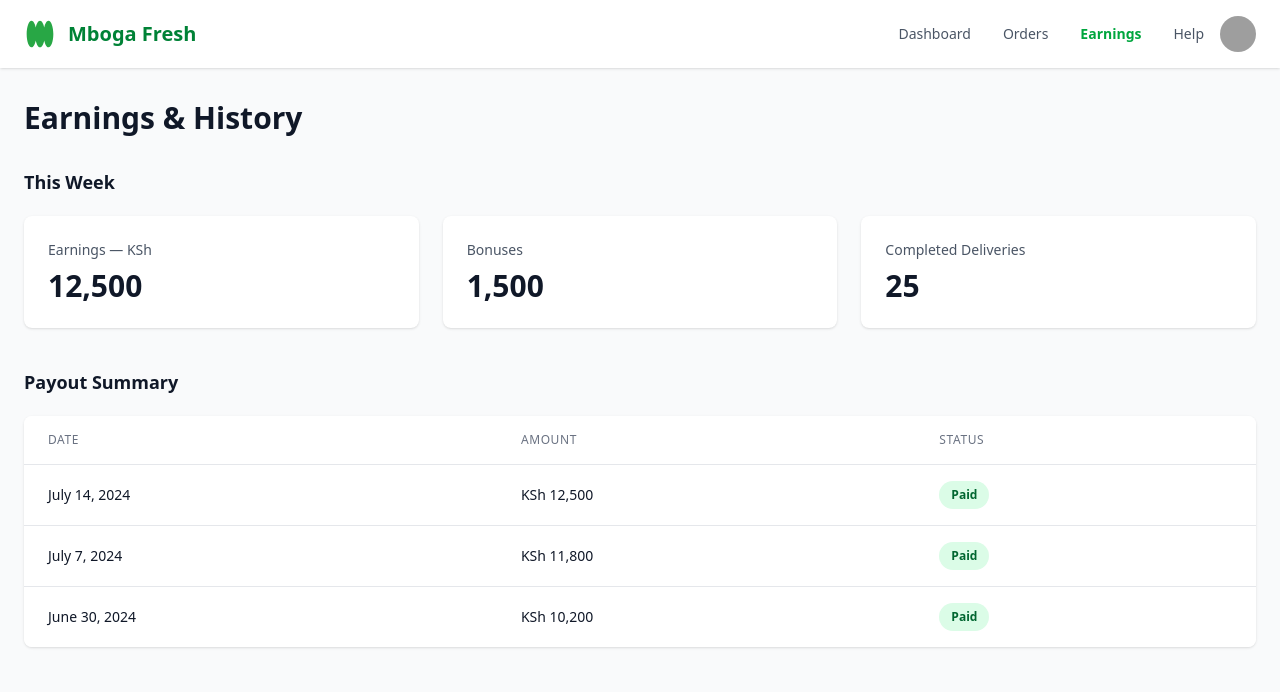
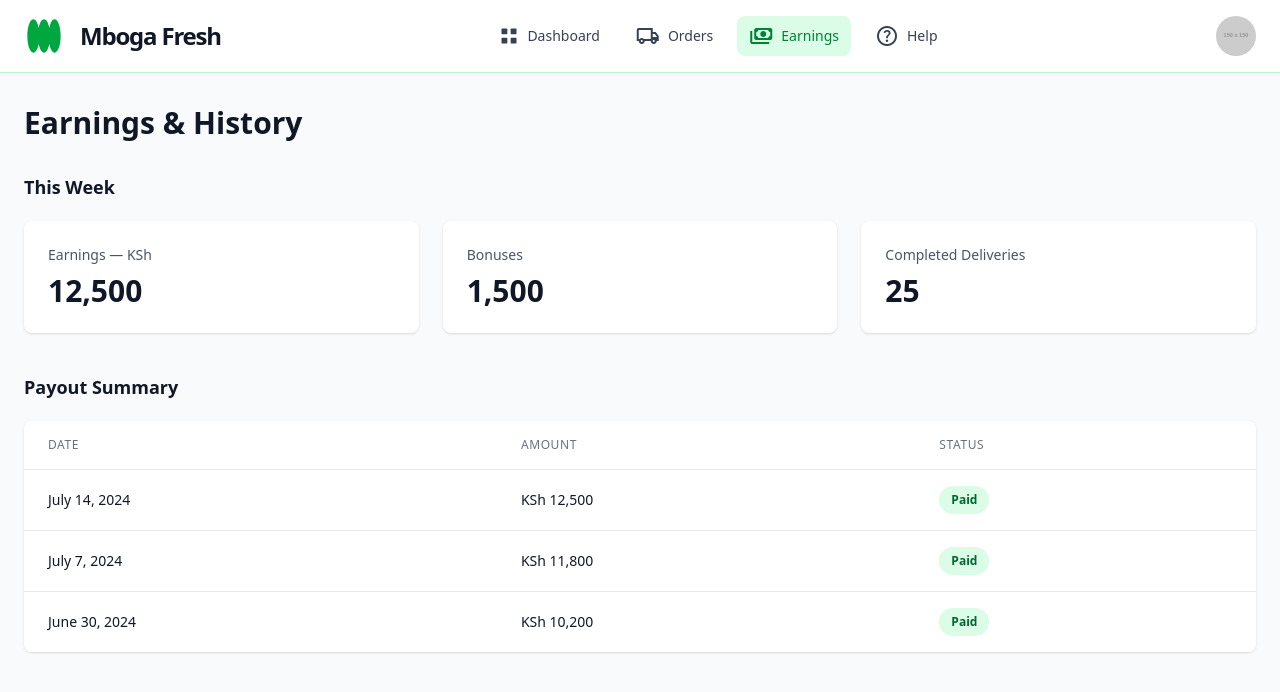
Before and after one commit to dev-oriel/Mboga-Fresh, a React (Vite) app in the folder frontend/: page /riderearnings in a window 1280 px wide. Shown: the top 692 px of the page. Built offline with nearby package versions, Linux system fonts and the light colour scheme; no server answers; grey boxes are pictures that could not be loaded.

Commit message:
refactor: Replaced custom header with RiderHeader component, added navigation and consistent styling

```diff
--- a/frontend/src/rider/RiderEarningsAndHistory.jsx
+++ b/frontend/src/rider/RiderEarningsAndHistory.jsx
@@ -1,6 +1,10 @@
 import React from 'react';
+import { useNavigate } from 'react-router-dom';
+import RiderHeader from '../components/riderComponents/RiderHeader'; // Import RiderHeader
 
 function RiderEarningsAndHistory() {
+  const navigate = useNavigate();
+
   const earningsData = {
     thisWeek: {
       earnings: 12500,
@@ -15,55 +19,31 @@ function RiderEarningsAndHistory() {
   };
 
   return (
-    <div className="min-h-screen bg-gray-50 text-gray-800">
-      <header className="bg-white shadow-sm">
-        {/* wrapper that ensures logo, nav and profile align correctly */}
-        <div className="max-w-7xl mx-auto px-6 py-4 flex items-center justify-between">
-          <div className="flex items-center gap-3">
-            {/* Image from public folder */}
-            <img src="/favicon.svg" alt="Mboga Fresh Logo" className="h-8 w-8 object-contain" />
-            <h1 className="text-xl font-bold text-green-700">Mboga Fresh</h1>
-          </div>
-
-          <nav className="flex-1 flex justify-center md:justify-end space-x-8 text-sm text-gray-600">
-            <a className="hover:underline" href="#">Dashboard</a>
-            <a className="hover:underline" href="#">Orders</a>
-            <a className="text-green-600 font-semibold" href="#">Earnings</a>
-            <a className="hover:underline" href="#">Help</a>
-          </nav>
-
-          <div className="ml-4 flex items-center">
-  <img
-    src="https://lh3.googleusercontent.com/aida-public/AB6AXuCGsWq5QqWwF5f66c9kSicNkfyDw_dLYwhgqbTufkto3Cv95U7ah6Lpf7dxekVzJy7qtEuTMbSEMtzCsRdn_drhMsyEEFdvv-ktwLdeIdvdhXBKQf_f92jO-owfsZtFSRN1AnfO8VdV-vB-pUk5fJVCTKuLcXTQdcoADz4hP9cno0sovnYaZCswMomwMtLaD0H1t7htob_NXd0ApLJO7HIW7NyuZEkGHFj13FeiqxpfhWJLfwkkDOoJ9NitW6lF8OQQTWL6syZp4ng"
-    alt="User Profile"
-    className="h-9 w-9 rounded-full object-cover"
-  />
-</div>
-
-        </div>
-      </header>
+    <div className="min-h-screen bg-gray-50 dark:bg-gray-900 text-gray-800 dark:text-gray-200">
+      {/* Use the RiderHeader component instead of custom header */}
+      <RiderHeader />
 
       <main className="max-w-7xl mx-auto px-6 py-8">
-        <h2 className="text-3xl font-bold text-gray-900 mb-8">Earnings & History</h2>
+        <h2 className="text-3xl font-bold text-gray-900 dark:text-white mb-8">Earnings & History</h2>
 
         <section className="mb-10">
-          <h3 className="text-lg font-semibold text-gray-900 mb-5">This Week</h3>
+          <h3 className="text-lg font-semibold text-gray-900 dark:text-white mb-5">This Week</h3>
           <div className="grid grid-cols-1 md:grid-cols-3 gap-6">
-            <div className="bg-white rounded-lg p-6 shadow-sm">
-              <div className="text-sm text-gray-600 mb-2">Earnings — KSh</div>
-              <div className="text-3xl font-bold text-gray-900">
+            <div className="bg-white dark:bg-gray-800 rounded-lg p-6 shadow-sm">
+              <div className="text-sm text-gray-600 dark:text-gray-400 mb-2">Earnings — KSh</div>
+              <div className="text-3xl font-bold text-gray-900 dark:text-white">
                 {earningsData.thisWeek.earnings.toLocaleString()}
               </div>
             </div>
-            <div className="bg-white rounded-lg p-6 shadow-sm">
-              <div className="text-sm text-gray-600 mb-2">Bonuses</div>
-              <div className="text-3xl font-bold text-gray-900">
+            <div className="bg-white dark:bg-gray-800 rounded-lg p-6 shadow-sm">
+              <div className="text-sm text-gray-600 dark:text-gray-400 mb-2">Bonuses</div>
+              <div className="text-3xl font-bold text-gray-900 dark:text-white">
                 {earningsData.thisWeek.bonuses.toLocaleString()}
               </div>
             </div>
-            <div className="bg-white rounded-lg p-6 shadow-sm">
-              <div className="text-sm text-gray-600 mb-2">Completed Deliveries</div>
-              <div className="text-3xl font-bold text-gray-900">
+            <div className="bg-white dark:bg-gray-800 rounded-lg p-6 shadow-sm">
+              <div className="text-sm text-gray-600 dark:text-gray-400 mb-2">Completed Deliveries</div>
+              <div className="text-3xl font-bold text-gray-900 dark:text-white">
                 {earningsData.thisWeek.completedDeliveries}
               </div>
             </div>
@@ -71,23 +51,23 @@ function RiderEarningsAndHistory() {
         </section>
 
         <section>
-          <h3 className="text-lg font-semibold text-gray-900 mb-5">Payout Summary</h3>
-          <div className="bg-white rounded-lg shadow-sm overflow-hidden">
-            <table className="min-w-full divide-y divide-gray-200">
-              <thead className="bg-white">
+          <h3 className="text-lg font-semibold text-gray-900 dark:text-white mb-5">Payout Summary</h3>
+          <div className="bg-white dark:bg-gray-800 rounded-lg shadow-sm overflow-hidden">
+            <table className="min-w-full divide-y divide-gray-200 dark:divide-gray-700">
+              <thead className="bg-white dark:bg-gray-800">
                 <tr>
-                  <th className="px-6 py-4 text-left text-xs font-medium text-gray-500 uppercase tracking-wider">DATE</th>
-                  <th className="px-6 py-4 text-left text-xs font-medium text-gray-500 uppercase tracking-wider">AMOUNT</th>
-                  <th className="px-6 py-4 text-left text-xs font-medium text-gray-500 uppercase tracking-wider">STATUS</th>
+                  <th className="px-6 py-4 text-left text-xs font-medium text-gray-500 dark:text-gray-400 uppercase tracking-wider">DATE</th>
+                  <th className="px-6 py-4 text-left text-xs font-medium text-gray-500 dark:text-gray-400 uppercase tracking-wider">AMOUNT</th>
+                  <th className="px-6 py-4 text-left text-xs font-medium text-gray-500 dark:text-gray-400 uppercase tracking-wider">STATUS</th>
                 </tr>
               </thead>
-              <tbody className="bg-white divide-y divide-gray-200">
+              <tbody className="bg-white dark:bg-gray-800 divide-y divide-gray-200 dark:divide-gray-700">
                 {earningsData.payoutSummary.map((payout, index) => (
                   <tr key={index}>
-                    <td className="px-6 py-4 whitespace-nowrap text-sm text-gray-900">{payout.date}</td>
-                    <td className="px-6 py-4 whitespace-nowrap text-sm text-gray-900">KSh {payout.amount.toLocaleString()}</td>
-                    <td className="px-6 py-4 whitespace-nowrap text-sm text-gray-500">
-                      <span className="px-3 py-1 inline-flex text-xs leading-5 font-semibold rounded-full bg-green-100 text-green-800">
+                    <td className="px-6 py-4 whitespace-nowrap text-sm text-gray-900 dark:text-white">{payout.date}</td>
+                    <td className="px-6 py-4 whitespace-nowrap text-sm text-gray-900 dark:text-white">KSh {payout.amount.toLocaleString()}</td>
+                    <td className="px-6 py-4 whitespace-nowrap text-sm">
+                      <span className="px-3 py-1 inline-flex text-xs leading-5 font-semibold rounded-full bg-green-100 text-green-800 dark:bg-green-800 dark:text-green-100">
                         {payout.status}
                       </span>
                     </td>
```
